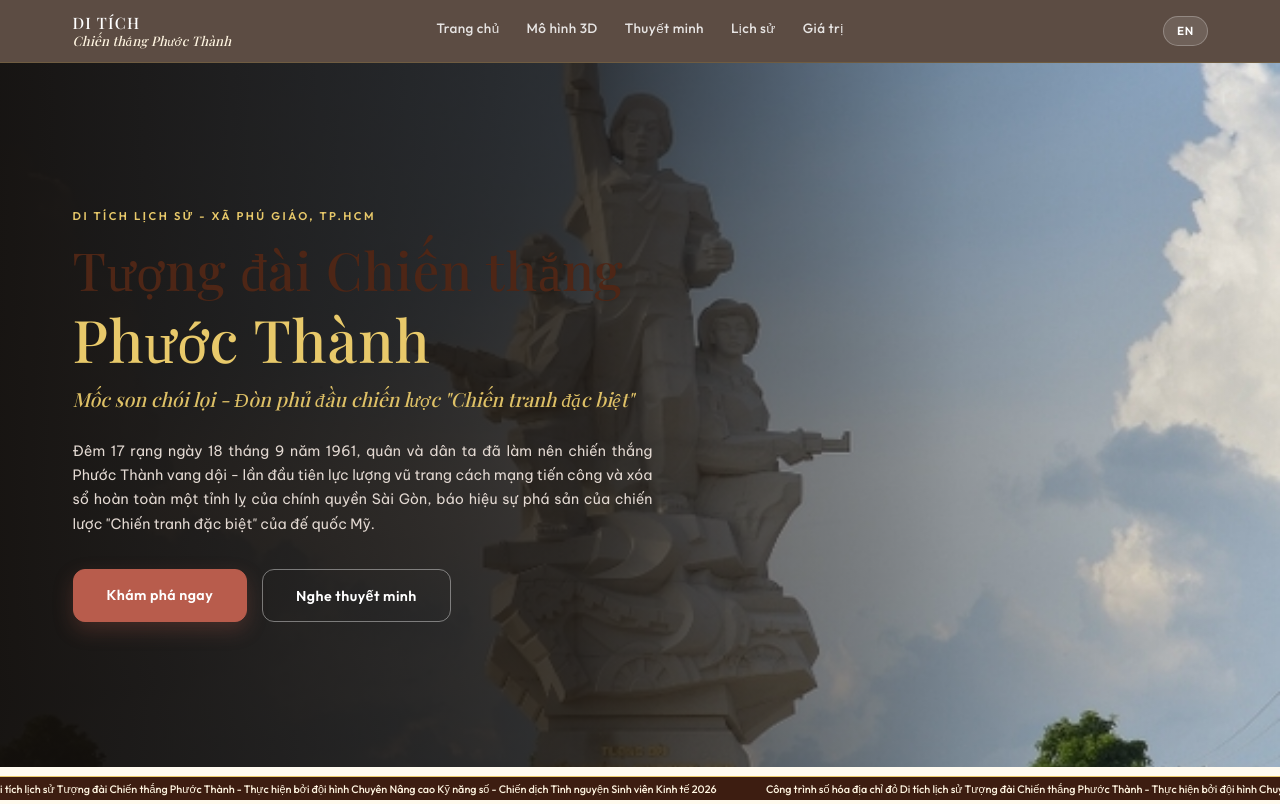
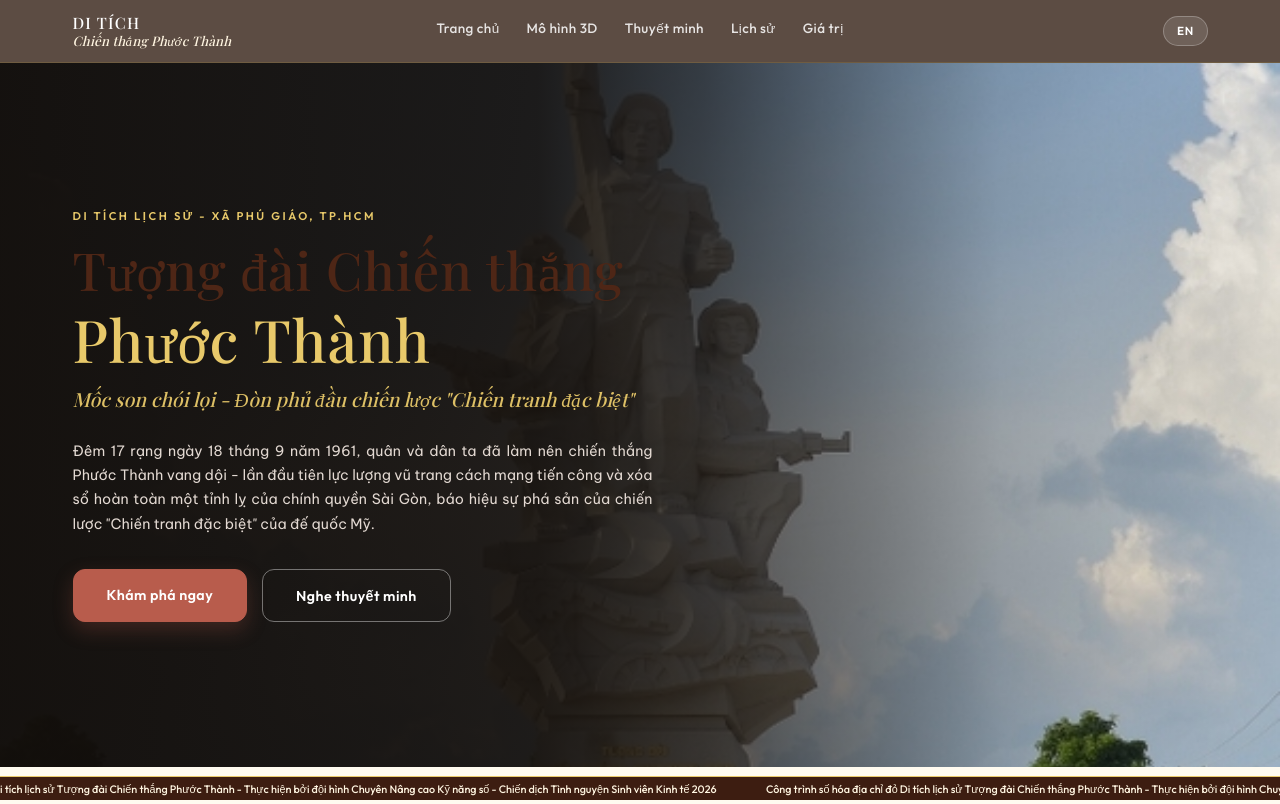
Before and after one commit to haydennmghuy/Cong-trinh_Dai-chien-thang, a website: page index.html in a window 1280 px wide. Shown: the top 804 px of the page. Drawn offline with nearby package versions, Linux system fonts and the light colour scheme; some packages are replaced by stand-ins of ours; a script that the page names is missing; a web font is replaced by a local one.

Commit message:
style: adjust hero background position to right 12% and extend linear gradient for perfect text contrast

```diff
--- a/index.html
+++ b/index.html
@@ -6,7 +6,7 @@
 <title>Tượng đài Chiến thắng Phước Thành | Di tích lịch sử</title>
 <meta name="description" content="Tượng đài Chiến thắng Phước Thành - Đòn phủ đầu chiến lược Chiến tranh đặc biệt của Mỹ ngụy. Xã Phú Giáo, TP.HCM.">
 <link href="https://fonts.googleapis.com/css2?family=Be+Vietnam+Pro:wght@300;400;500;600;700;800&family=Outfit:wght@400;500;600;700;800&family=Playfair+Display:ital,wght@0,500;0,600;0,700;1,400&family=Space+Mono:wght@400;700&display=swap" rel="stylesheet">
-<link rel="stylesheet" href="styles.css?v=1783529192552">
+<link rel="stylesheet" href="styles.css?v=1783529790746">
 <!-- Google model-viewer for 3D GLB -->
 <script type="module" src="https://ajax.googleapis.com/ajax/libs/model-viewer/3.5.0/model-viewer.min.js"></script>
 </head>
--- a/styles.css
+++ b/styles.css
@@ -283,7 +283,7 @@ h3 {
   min-height: min(88vh, 820px);
   background: url('Ảnh/hero_background.png') no-repeat;
   background-size: cover;
-  background-position: 78% center; /* Shift monument to the right side of the screen */
+  background-position: right 12% center; /* Shift monument to the right with breathing room on the edge */
   color: var(--white);
 }
 
@@ -294,7 +294,7 @@ h3 {
   left: 0;
   width: 100%;
   height: 100%;
-  background: linear-gradient(to right, rgba(18, 14, 11, 0.96) 0%, rgba(18, 14, 11, 0.8) 45%, rgba(18, 14, 11, 0.25) 75%, rgba(18, 14, 11, 0) 100%);
+  background: linear-gradient(to right, rgba(18, 14, 11, 0.98) 0%, rgba(18, 14, 11, 0.92) 42%, rgba(18, 14, 11, 0.72) 55%, rgba(18, 14, 11, 0.2) 78%, rgba(18, 14, 11, 0) 100%);
   z-index: 0;
   pointer-events: none;
 }
```
